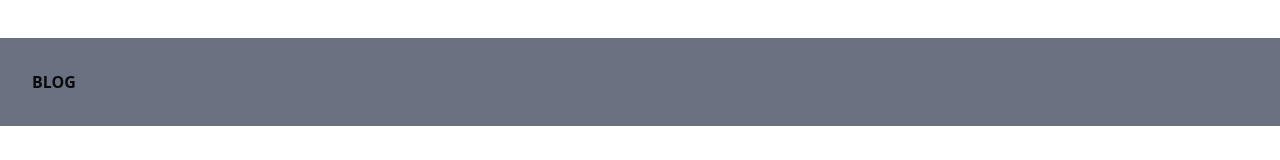
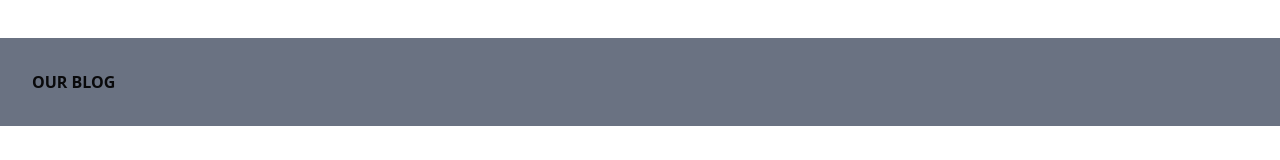
Before and after one commit to ilyasoghlu/deliver, a Next.js app: page /blog in a window 1280 px wide. Shown: the part 247-407 px from the top of the page. Built offline with nearby package versions, Linux system fonts and the light colour scheme.

Commit message:
name changed

```diff
--- a/app/blog/page.tsx
+++ b/app/blog/page.tsx
@@ -9,7 +9,7 @@ function BlogPage() {
             <div className="grid grid-row sm:grid-flow-col grid-col-2 sm:gap-x-4">
                 <div className="col-span-4">
                 <div className="flex flex-col items-start gap-2 p-2">
-                    <div>Image box</div>
+                    <div className='h-80 w-3/4'>Image box</div>
                     <h5>Title </h5>
                     <div className="flex flex-row justify-between gap-6">
                     <div>Date Block</div>
--- a/components/global/DynamicHero.tsx
+++ b/components/global/DynamicHero.tsx
@@ -11,7 +11,7 @@ function DynamicHero() {
         "/about": "About Us",
         "/portfolio": "Portfolio",
         "/contact": "Contact Us",
-        "/blog": "Blog",
+        "/blog": "Our Blog",
         "/services": "Services",
         "/archive": "Archive",
         };
```
